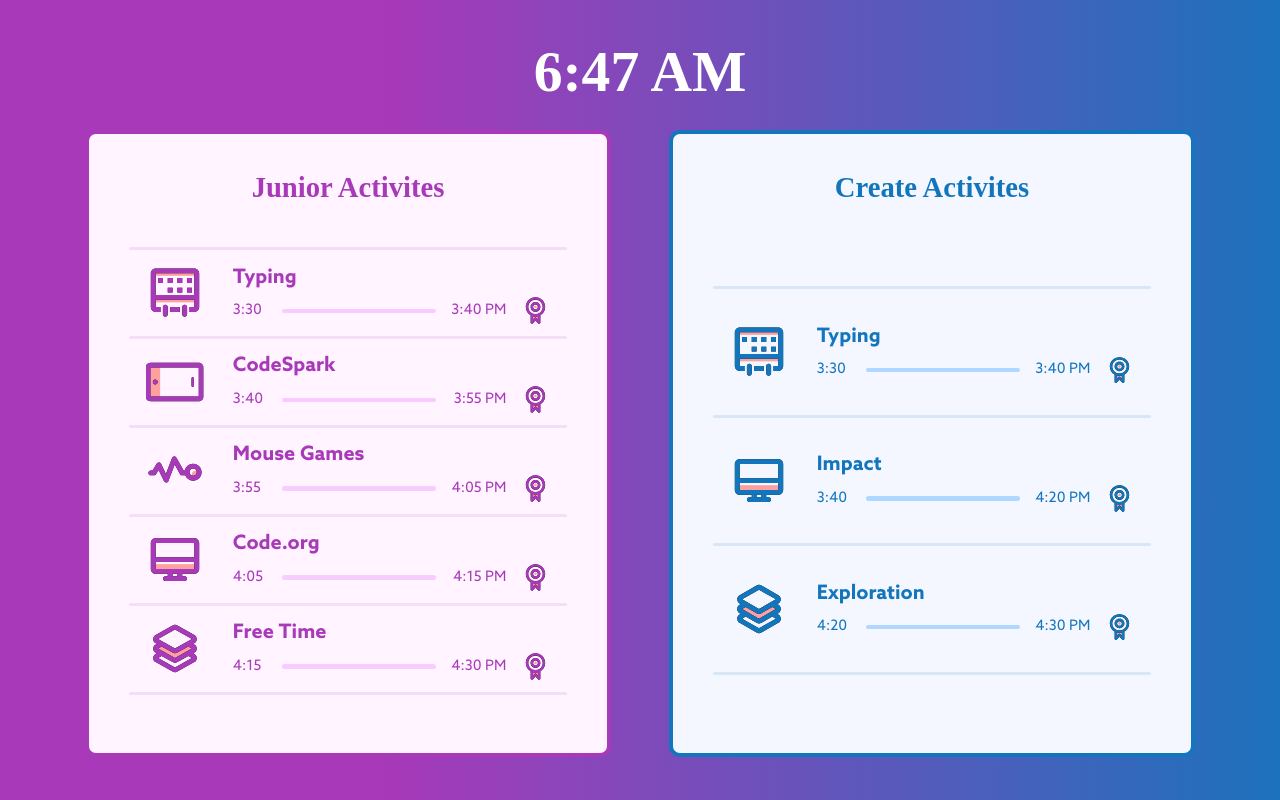
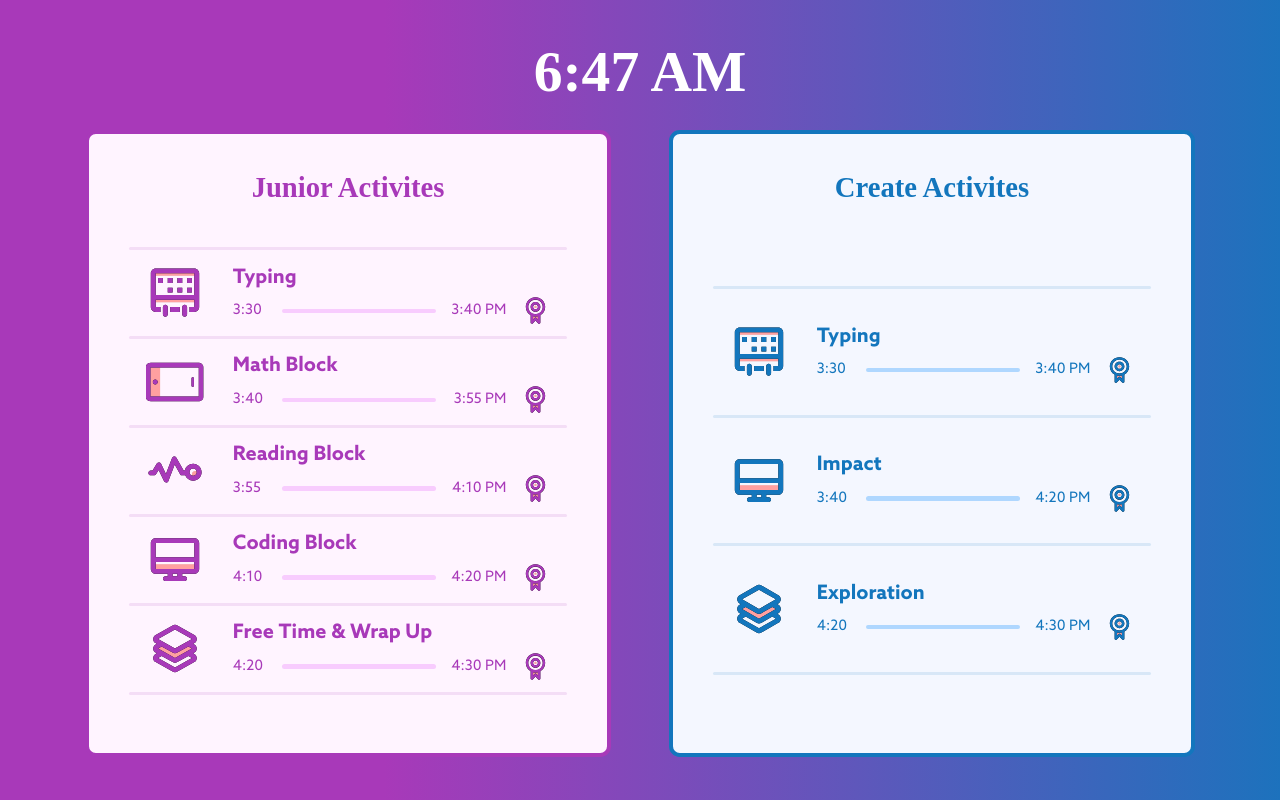
Before and after one commit to Naawa/cn-class-activities, a SvelteKit app: page / in a window 1280 px wide. Built offline with nearby package versions, Linux system fonts and the light colour scheme; a web font is replaced by a local one.

Commit message:
Modify time block conditions and activity names
Updated activity time block logic and renamed activities.

```diff
--- a/src/routes/components/data.ts
+++ b/src/routes/components/data.ts
@@ -17,10 +17,7 @@
         let activityTimeBlock = new Date()
         activityTimeBlock.setHours(hour, minute, 0, 0)
         timeBlocks.push(activityTimeBlock)
-        if (i == 1) {
-            minute += 15
-        }
-        else if (i == 4) {
+        if (i == 1 || i == 2) {
             minute += 15
         }
         else {
@@ -61,19 +58,19 @@
         image: "keyboard.svg"
     },
     {
-        name: "CodeSpark",
+        name: "Math Block",
         image: "code-spark.svg"
     },
     {
-        name: "Mouse Games",
+        name: "Reading Block",
         image: "mouse-games.svg"
     },
     {
-        name: "Code.org",
+        name: "Coding Block",
         image: "code.svg"
     },
     {
-        name: "Free Time",
+        name: "Free Time & Wrap Up",
         image: "free-time.svg"
     },
 ]
```
